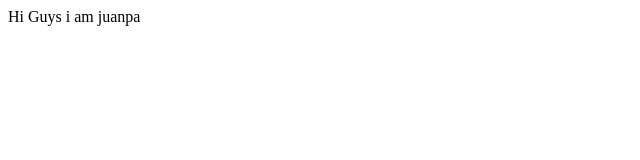
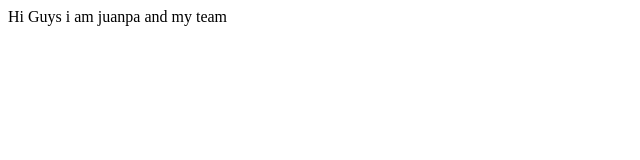
Before and after one commit to JuanPa90Cap/testRailWayDistribuida2, a plain HTML site: page index.html in a window 1280 px wide. Shown: the full height of the page, 0-640 px from the left. Drawn offline with Linux system fonts and the light colour scheme.

```diff
--- a/index.html
+++ b/index.html
@@ -6,6 +6,6 @@
     <title>Document</title>
 </head>
 <body>
-    <span>Hi Guys  i am juanpa</span>
+    <span>Hi Guys  i am juanpa and my team</span>
 </body>
 </html>
```
